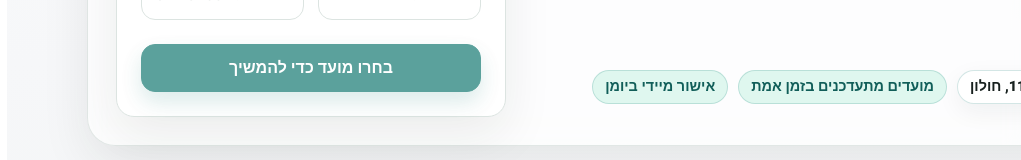
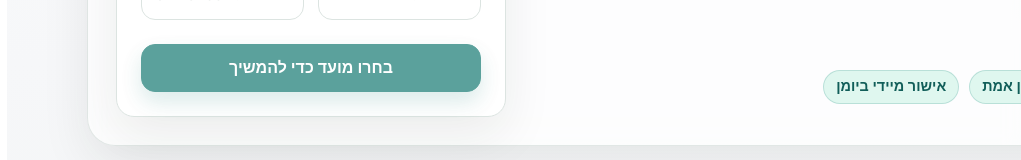
Before and after one commit to DolevZ/flat-visit-scheduler, a Next.js app: page / in a window 1280 px wide. Shown: the part 324-484 px from the top of the page, without its empty margins (259-1280 px from the left). Built offline with nearby package versions, Linux system fonts and the light colour scheme; no server answers.

Commit message:
Update BookingPage.js

```diff
--- a/components/BookingPage.js
+++ b/components/BookingPage.js
@@ -93,7 +93,6 @@ export default function BookingPage() {
           <p className="subtitle">בחרו מועד פנוי והשאירו פרטים</p>
           <p className="address-line">חנקין 114, חולון</p>
           <div className="hero-meta" aria-label="פרטי התהליך">
-            <span className="address-pill">כתובת הדירה: חנקין 114, חולון</span>
             <span>מועדים מתעדכנים בזמן אמת</span>
             <span>אישור מיידי ביומן</span>
           </div>
```
